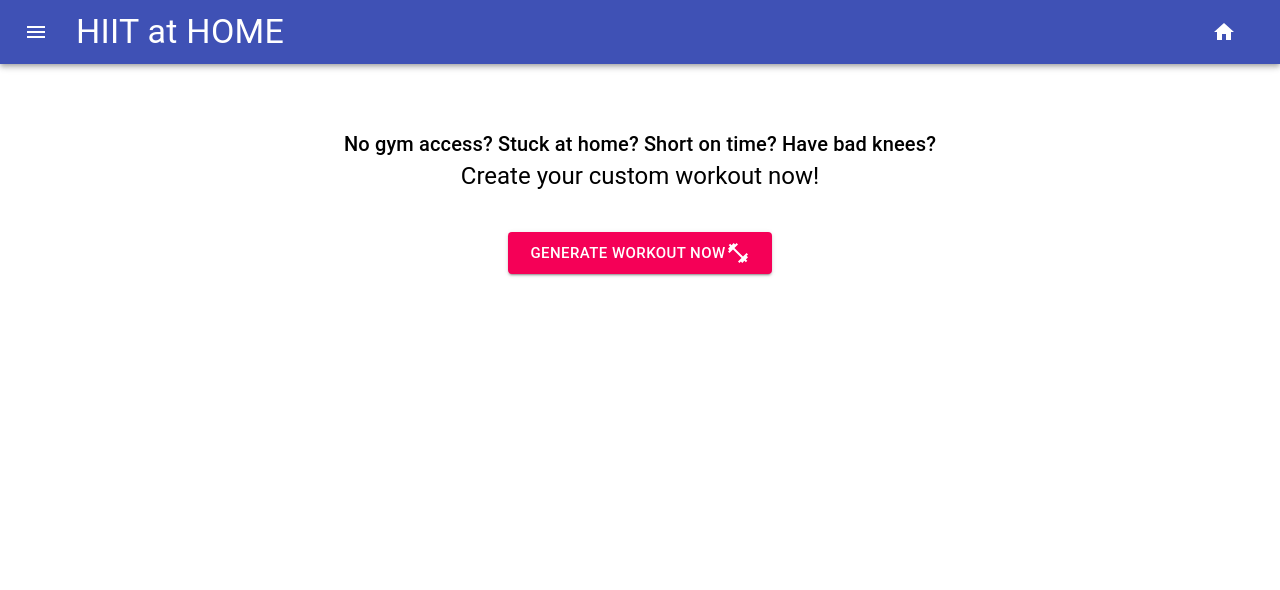
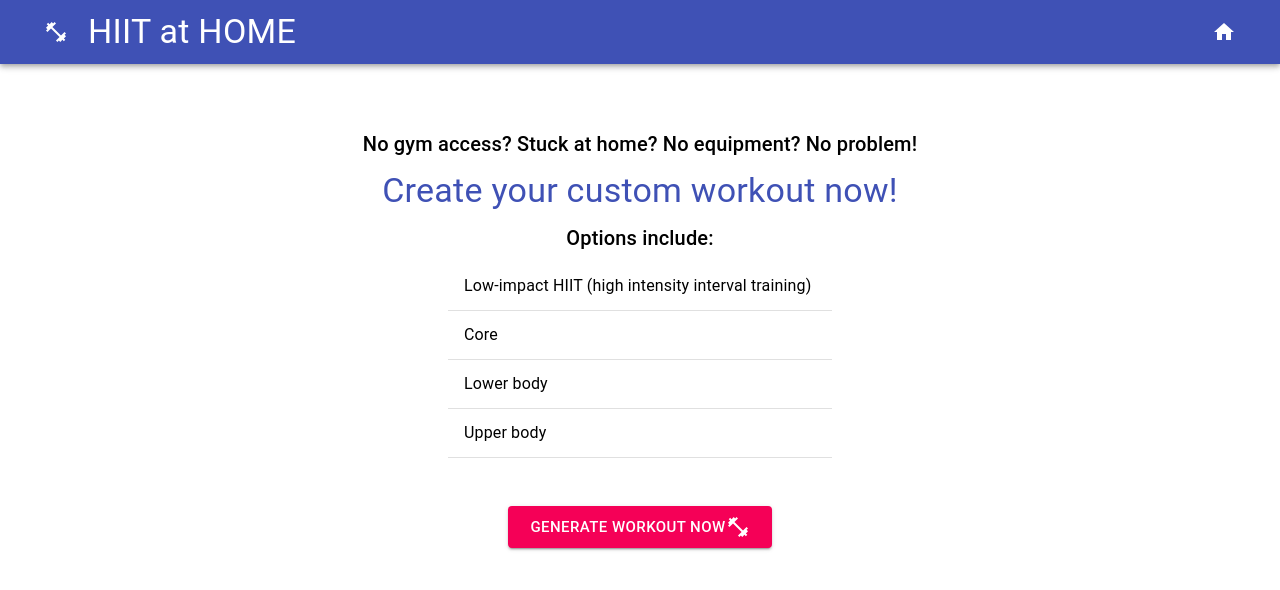
Before and after one commit to lmeromy/hiitathome, a React (Create React App) app in the folder client/: page / in a window 1280 px wide. Shown: the top 590 px of the page. Built offline with nearby package versions, Linux system fonts and the light colour scheme.

Commit message:
Fix Navbar, edit Landing page, delete unused items

```diff
--- a/client/src/App.js
+++ b/client/src/App.js
@@ -4,7 +4,6 @@ import AppLayout from "./components/AppLayout";
 import AppRoute from "./components/AppRoute";
 import LandingPage from "./components/LandingPage/LandingPage";
 import GenerateWorkout from "./components/GenerateWorkout/GenerateWorkout";
-import CustomWorkout from "./components/CustomWorkout";
 
 function App() {
   return (
@@ -17,11 +16,6 @@ function App() {
             component={GenerateWorkout}
             layout={AppLayout}
           />
-          <AppRoute
-            path="/my-custom-workout"
-            component={CustomWorkout}
-            layout={AppLayout}
-          />
         </Switch>
       </Fragment>
     </Router>
--- a/client/src/components/AddExercise.jsx
+++ b/client/src/components/AddExercise.jsx
@@ -1,7 +1,5 @@
-import React, { useState, useEffect } from "react";
-import Typography from "@material-ui/core/Typography";
+import React, { useState } from "react";
 import Button from "@material-ui/core/Button";
-import FitnessCenterIcon from "@material-ui/icons/FitnessCenter";
 import TextField from "@material-ui/core/TextField";
 
 const GenerateExerciseForm = () => {
--- a/client/src/components/LandingPage/LandingPage.jsx
+++ b/client/src/components/LandingPage/LandingPage.jsx
@@ -1,31 +1,49 @@
-import React, { useState } from "react";
+import React from "react";
 import { Link } from "react-router-dom";
 import Typography from "@material-ui/core/Typography";
 import Button from "@material-ui/core/Button";
 import FitnessCenterIcon from "@material-ui/icons/FitnessCenter";
+import List from "@material-ui/core/List";
+import ListItem from "@material-ui/core/ListItem";
+import ListItemText from "@material-ui/core/ListItemText";
+import Divider from "@material-ui/core/Divider";
 import "./LandingPage.scss";
 
 const LandingPage = () => {
-  // const [exercises, setExercises] = useState([]);
-
-  // const [newExercise, setNewExercise] = useState({
-  //   title: "",
-  //   category: "",
-  //   description: "",
-  // });
-  // const handleChange = (event) => {
-  //   event.preventDefault();
-  //   setNewExercise({ [event.target.name]: event.target.value });
-  //
-  // };
-
   return (
     <div className="main-landing-page">
       <Typography variant="h6" align="center">
-        No gym access? Stuck at home? Short on time? Have bad knees?
+        No gym access? Stuck at home? No equipment? No problem!
       </Typography>
-      <Typography variant="h5" align="center">
-        Create your custom workout now!
+
+      <div className="main-text">
+        <Typography variant="h4" align="center" color="primary">
+          Create your custom workout now!
+        </Typography>
+      </div>
+
+      <Typography variant="h6" align="center">
+        Options include:
+        <div className="landing-pg-list">
+          <List align="center">
+            <ListItem key="1">
+              <ListItemText primary="Low-impact HIIT (high intensity interval training)" />
+            </ListItem>
+            <Divider />
+            <ListItem key="2">
+              <ListItemText primary="Core" />
+            </ListItem>
+            <Divider />
+            <ListItem key="3">
+              <ListItemText primary="Lower body" />
+            </ListItem>
+            <Divider />
+            <ListItem key="4">
+              <ListItemText primary="Upper body" />
+            </ListItem>
+            <Divider />
+          </List>
+        </div>
       </Typography>
       <div className="main-button">
         <Link to={"/generate-workout"}>
--- a/client/src/components/LandingPage/LandingPage.scss
+++ b/client/src/components/LandingPage/LandingPage.scss
@@ -9,3 +9,12 @@
 a {
   text-decoration: none;
 }
+
+.main-text {
+  margin: 10px;
+}
+
+.landing-pg-list {
+  margin-left: 35%;
+  margin-right: 35%;
+}
--- a/client/src/components/Navbar.js
+++ b/client/src/components/Navbar.js
@@ -5,9 +5,8 @@ import AppBar from "@material-ui/core/AppBar";
 import Toolbar from "@material-ui/core/Toolbar";
 import Typography from "@material-ui/core/Typography";
 import Button from "@material-ui/core/Button";
-import IconButton from "@material-ui/core/IconButton";
-import MenuIcon from "@material-ui/icons/Menu";
 import HomeIcon from "@material-ui/icons/Home";
+import FitnessCenterIcon from "@material-ui/icons/FitnessCenter";
 
 const useStyles = makeStyles((theme) => ({
   root: {
@@ -28,17 +27,13 @@ const Navbar = () => {
     <div>
       <AppBar position="static">
         <Toolbar>
-          <IconButton
-            edge="start"
-            className={classes.menuButton}
-            color="inherit"
-            aria-label="menu"
-          >
-            <MenuIcon />
-          </IconButton>
+          <Button color="inherit" component={RouterLink} to="/">
+            <FitnessCenterIcon />
+          </Button>
           <Typography variant="h4" className={classes.title}>
             HIIT at HOME
           </Typography>
+
           <Button color="inherit" component={RouterLink} to="/">
             <HomeIcon />
           </Button>
```
Also changed, not shown: client/src/components/CustomWorkout.jsx (deleted).
